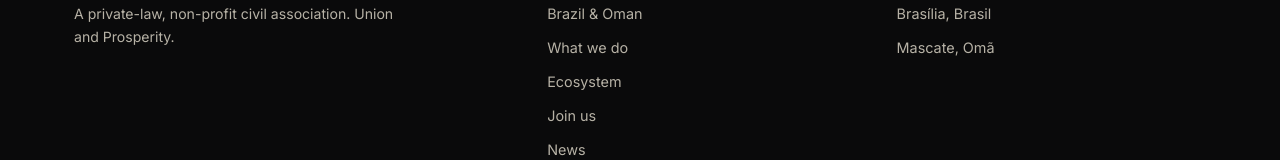
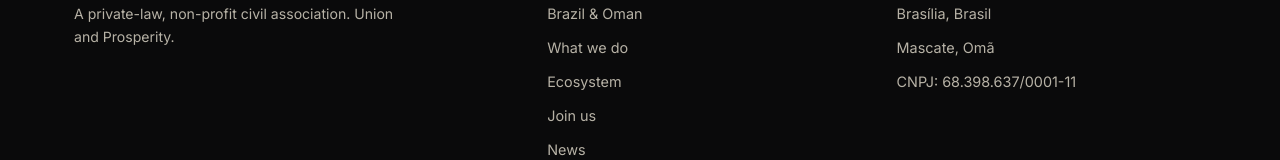
Before and after one commit to ctbfinancess-collab/braziloman, a Next.js app: page / in a window 1280 px wide. Shown: the part 1734-1894 px from the top of the page. Built offline with nearby package versions, Linux system fonts and the light colour scheme; no server answers.

Commit message:
Adiciona CNPJ no rodapé do site

```diff
--- a/src/components/Footer.tsx
+++ b/src/components/Footer.tsx
@@ -48,6 +48,7 @@
             <a href="mailto:contact@brasilomanchamber.org">contact@brasilomanchamber.org</a>
             <p>Brasília, Brasil</p>
             <p>Mascate, Omã</p>
+            <p>CNPJ: 68.398.637/0001-11</p>
           </div>
         </div>
 
```
